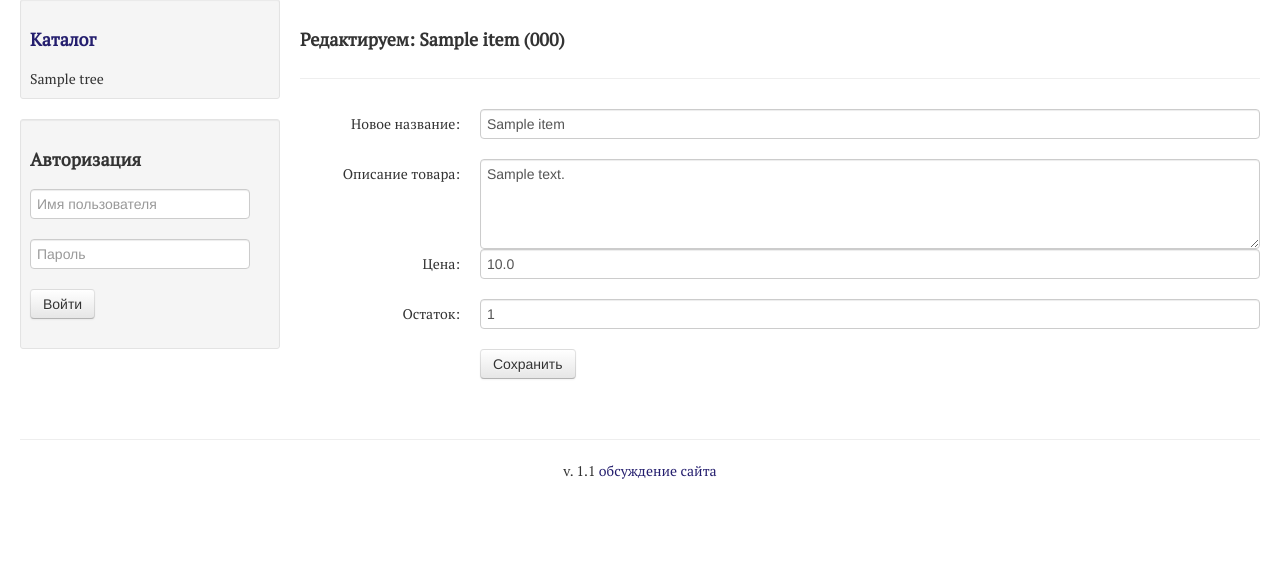
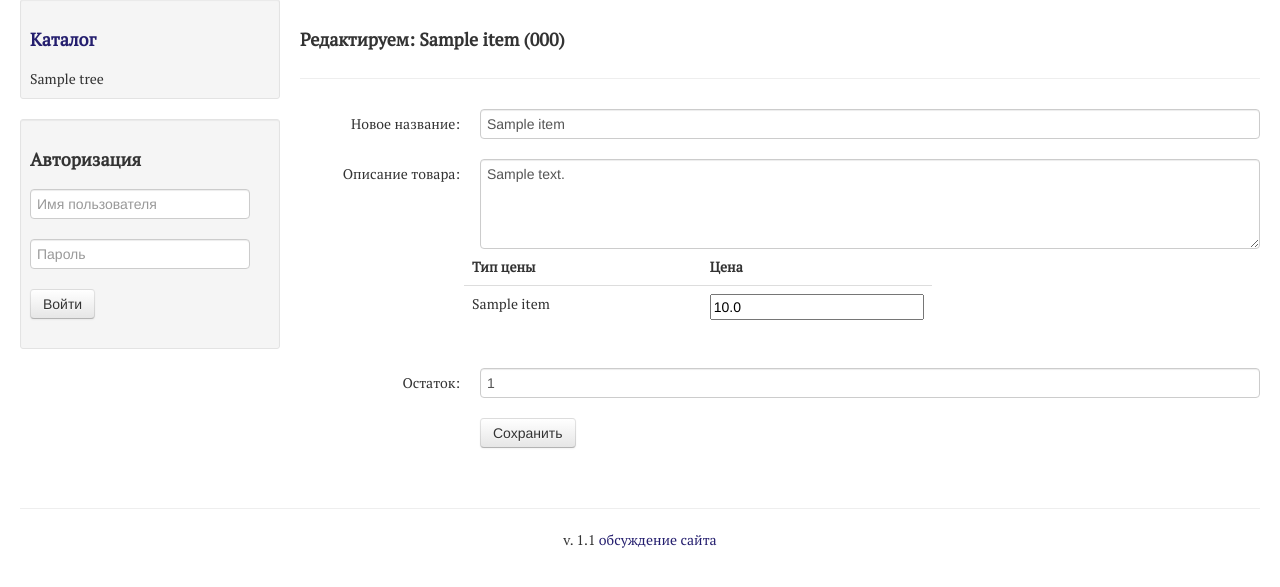
Before and after one commit to Gloreus/tdodin-flask, a Python web app: template tdodin/app/templates/frm_edit_item.html in a window 1280 px wide. Shown: the part 143-730 px from the top of the page. Run offline with Jinja, Linux system fonts and the light colour scheme; the template is opened without the code that fills it: most values are stand-ins (such as "Sample title", 1, 10 or a date in 2020); some libraries are stand-ins or nearby versions.

Commit message:
редактирование цен

```diff
--- a/tdodin/app/tdodin.cfg
+++ b/tdodin/app/tdodin.cfg
@@ -1,4 +1,4 @@
 DB_NAME="gloreus_tdodin68"
-DB_USER="gloreus_tdodin68"
-DB_PASS="pJkSv8Foz4"
+DB_USER="root"
+DB_PASS="c300g"
 SECRET_KEY='\r\xa1\x05\xa5\x84sx\x1b\x83\xb4\x01\x10\x96zh\x83\x18\xfa\x80\x14\x21\xb2\x87\xf9\x03'
--- a/tdodin/app/templates/category.html
+++ b/tdodin/app/templates/category.html
@@ -18,6 +18,7 @@
 		{% if session.user_group=='ADMIN' %}
 			<p class = "Content" align = "right">
 				<a href = "/edit_cat/{{Current_Node.code}}"> Изменить</a>&nbsp|&nbsp
+				<a href = "/add_cat/{{Current_Node.code}}"> Добавить</a>&nbsp|&nbsp
 				<a href = "/delete_cat/{{Current_Node.code}}"> Удалить</a>
 			</p>
 		{% endif %}
--- a/tdodin/app/templates/frm_edit_item.html
+++ b/tdodin/app/templates/frm_edit_item.html
@@ -20,12 +20,33 @@
             <textarea id="desc-editor" class="span" name="description" rows="4">{{item.description}}</textarea>
             <input type="hidden" name="_wysihtml5_mode" value="1">
         </div>
-        <div class="control-group">
-            <label class="control-label"> Цена: </label>
-            <div class="controls">
-    			<input class="span" type="number" min="0" name="price" value = "{{item.price|float}}">
-            </div>
-        </div>
+
+		<div class="control-group">
+
+			<table id="prices" class="span6 offset2 table table-hover">
+				<thead>
+				<tr>
+					<th class="span8"> Тип цены </th>
+					<th class="span1"> Цена </th>
+				</tr>
+				</thead>
+				<tbody>
+				{% for item in price_list %}
+					<tr>
+						<td>
+							{{item.price_name}}
+						</td>
+						<td>
+							<input id = "price_{{item.price_name}}" class="_price"
+							 name="price_{{item.price_name}}"
+							 value = {{item.value|float}} >
+						</td>
+					</tr>
+				{% endfor %}
+				</tbody>
+			</table>
+		</div>
+
         <div class="control-group">
             <label class="control-label"> Остаток: </label>
             <div class="controls">
```
Also changed, not shown: tdodin/app/data.py (+12 -1 lines), tdodin/app/main.py (+13 -2 lines), 4 other files.
